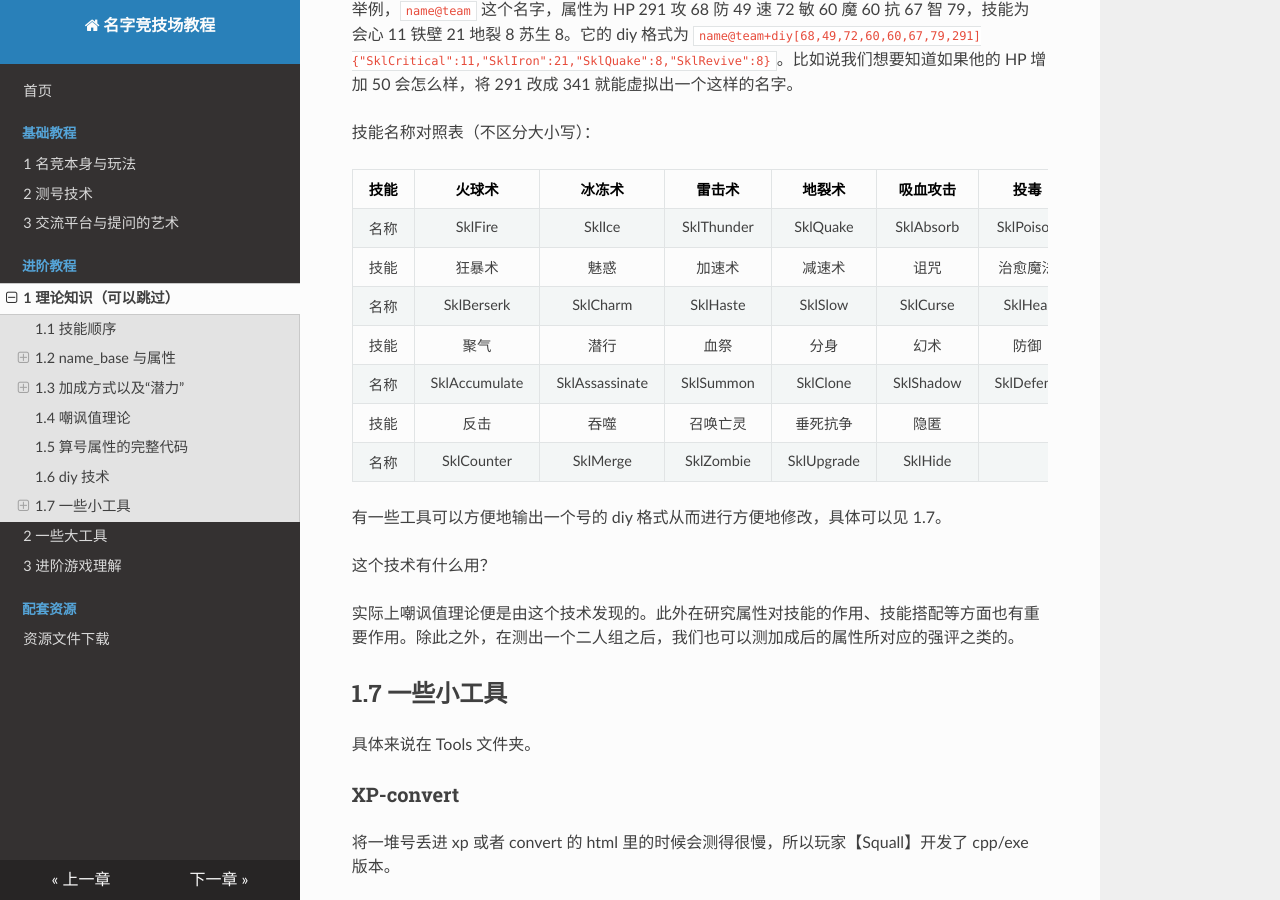
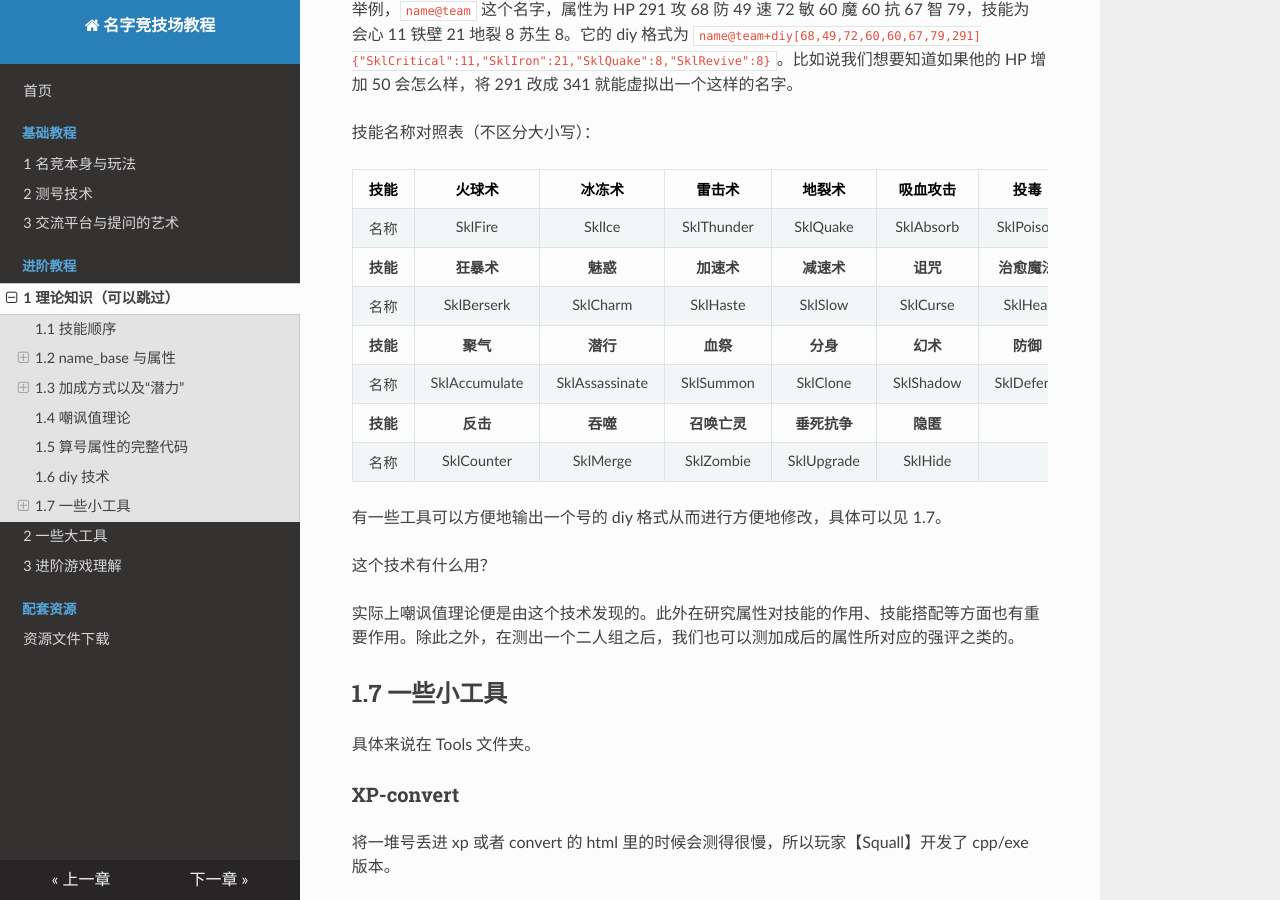
Before and after one commit to sqrt2802/namern-help-dev, an MkDocs documentation site: the page built from docs/ex-chp1.md, in a window 1280 px wide and 900 px high, scrolled down 3461 px. Built offline with MkDocs 1.6.1, drawn with Linux system fonts in a browser that asks for light colours.

```diff
--- a/docs/ex-chp1.md
+++ b/docs/ex-chp1.md
@@ -216,11 +216,11 @@ struct Name
 | 技能 |    火球术     |     冰冻术     |   雷击术   |   地裂术   | 吸血攻击  |   投毒    |    连击    |  会心一击   |    瘟疫    |  生命之轮   |
 | :--: | :-----------: | :------------: | :--------: | :--------: | :-------: | :-------: | :--------: | :---------: | :--------: | :---------: |
 | 名称 |    SklFire    |     SklIce     | SklThunder |  SklQuake  | SklAbsorb | SklPoison |  SklRapid  | SklCritical |  sklHalf   | SklExchange |
-| 技能 |    狂暴术     |      魅惑      |   加速术   |   减速术   |   诅咒    | 治愈魔法  |   苏生术   |    净化     |    铁壁    |    蓄力     |
+| **技能** |    **狂暴术**     |      **魅惑**      |   **加速术**   |   **减速术**   |   **诅咒**    | **治愈魔法**  |   **苏生术**   |    **净化**     |    **铁壁**    |    **蓄力**     |
 | 名称 |  SklBerserk   |    SklCharm    |  SklHaste  |  SklSlow   | SklCurse  |  SklHeal  | SklRevive  | SklDisperse |  SklIron   |  SklCharge  |
-| 技能 |     聚气      |      潜行      |    血祭    |    分身    |   幻术    |   防御    |    守护    |  伤害反弹   |   护身符   |    护盾     |
+| **技能** |     **聚气**      |      **潜行**      |    **血祭**    |    **分身**    |   **幻术**    |   **防御**    |    **守护**    |  **伤害反弹**   |   **护身符**   |    **护盾**     |
 | 名称 | SklAccumulate | SklAssassinate | SklSummon  |  SklClone  | SklShadow | SklDefend | SklProtect | SklReflect  | SklReraise |  SklShield  |
-| 技能 |     反击      |      吞噬      |  召唤亡灵  |  垂死抗争  |   隐匿    |           |            |             |            |             |
+| **技能** |     **反击**      |      **吞噬**      |  **召唤亡灵**  |  **垂死抗争**  |   **隐匿**    |           |            |             |            |             |
 | 名称 |  SklCounter   |    SklMerge    | SklZombie  | SklUpgrade |  SklHide  |           |            |             |            |             |
 
 有一些工具可以方便地输出一个号的 diy 格式从而进行方便地修改，具体可以见 1.7。
```
